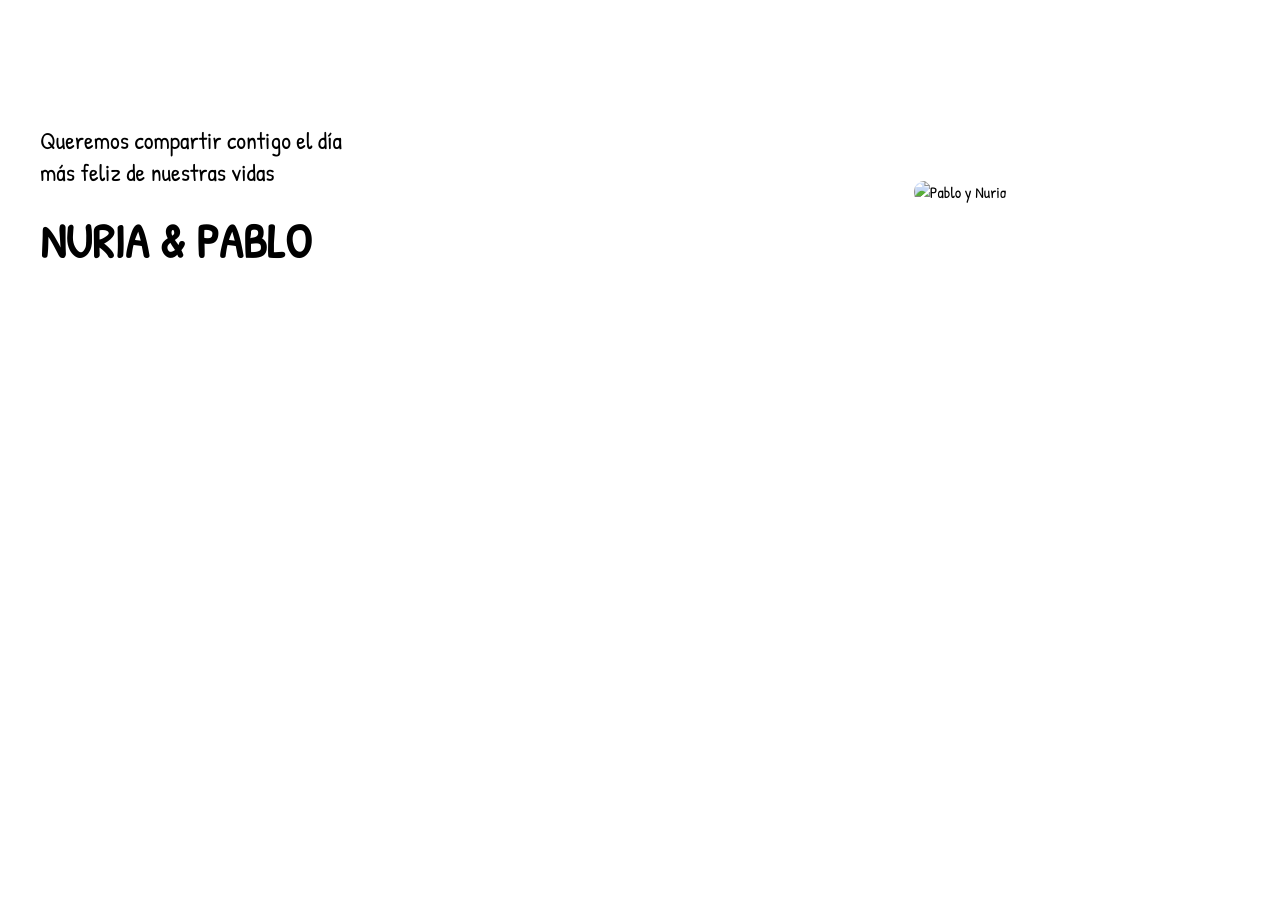
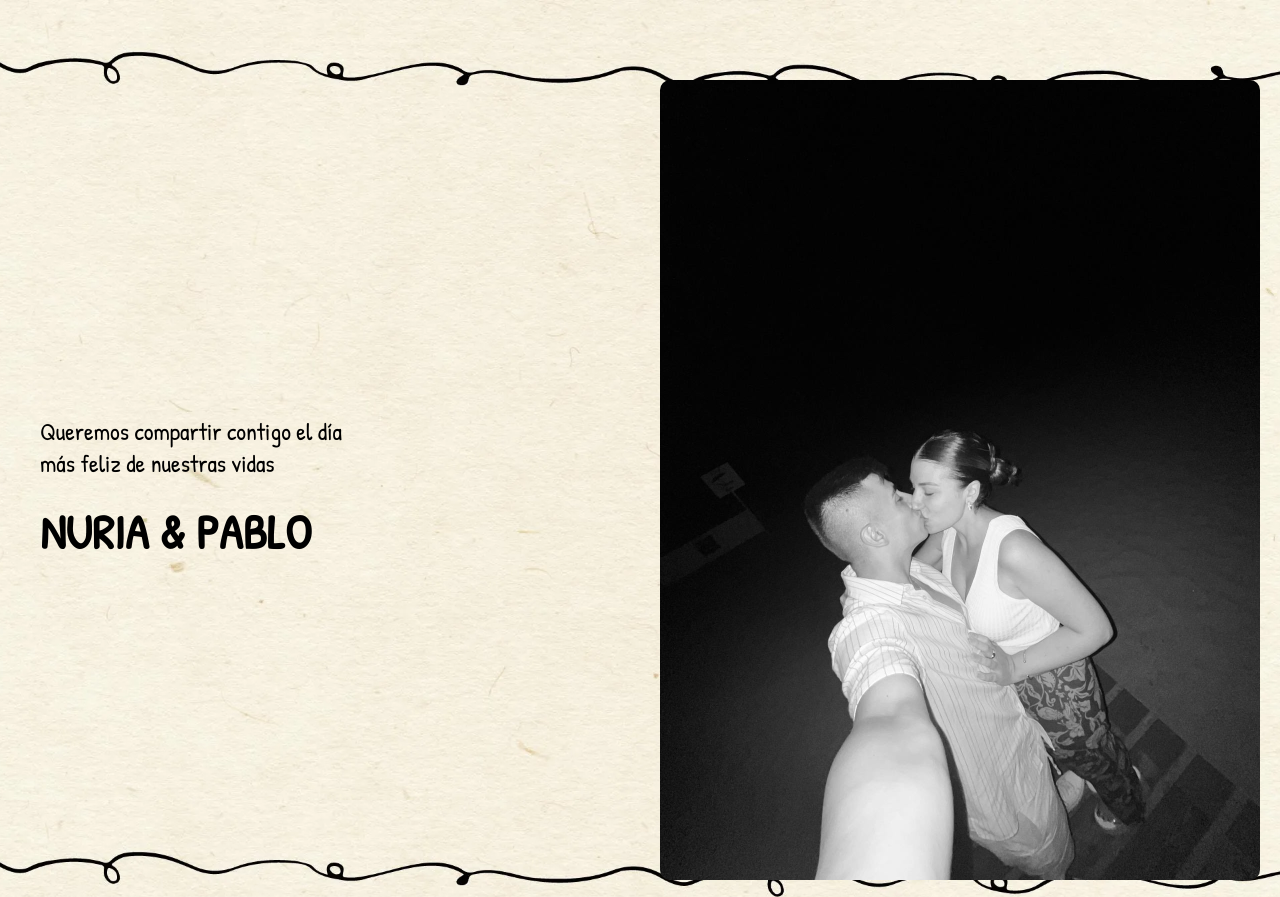
Before and after one commit to pcs2928/boda_nuria_pablo, a plain HTML site: page index.html in a window 1280 px wide. Shown: the top 897 px of the page. Before the commit the page ends 800 px from the top, so only its background shows below. Drawn offline with Linux system fonts and the light colour scheme.

Commit message:
Update index.html

```diff
--- a/index.html
+++ b/index.html
@@ -3,13 +3,13 @@
 <head>
   <meta charset="UTF-8">
   <meta name="viewport" content="width=device-width, initial-scale=1.0">
-  <title>Laura & Camilo</title>
+  <title>Nuria & Pablo</title>
   <link href="https://fonts.googleapis.com/css2?family=Patrick+Hand&display=swap" rel="stylesheet">
   <style>
     body {
       margin: 0;
       font-family: 'Patrick Hand', cursive;
-      background: url('/mnt/data/fondo-1.webp') no-repeat center center fixed;
+      background: url('fondo-1.webp') no-repeat center center fixed;
       background-size: cover;
       color: #000;
       overflow-x: hidden;
@@ -74,7 +74,7 @@
       <h1>NURIA & PABLO</h1>
     </div>
     <div class="image">
-      <img src="/mnt/data/encabezado.jpeg" alt="Pablo y Nuria" class="hero-img">
+      <img src="encabezado.jpeg" alt="Pablo y Nuria" class="hero-img">
     </div>
   </section>
 </body>
```
